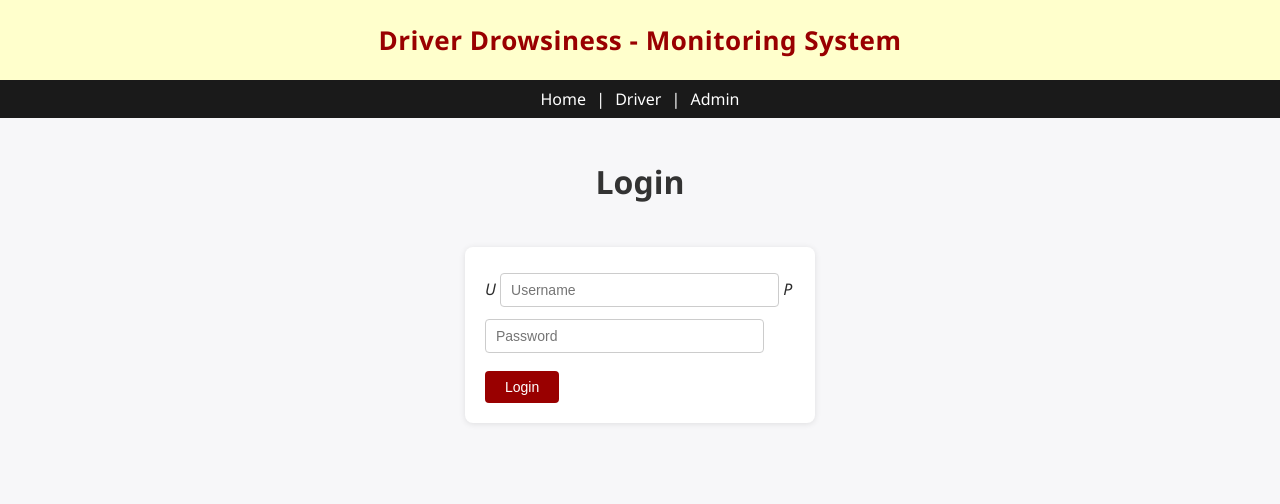
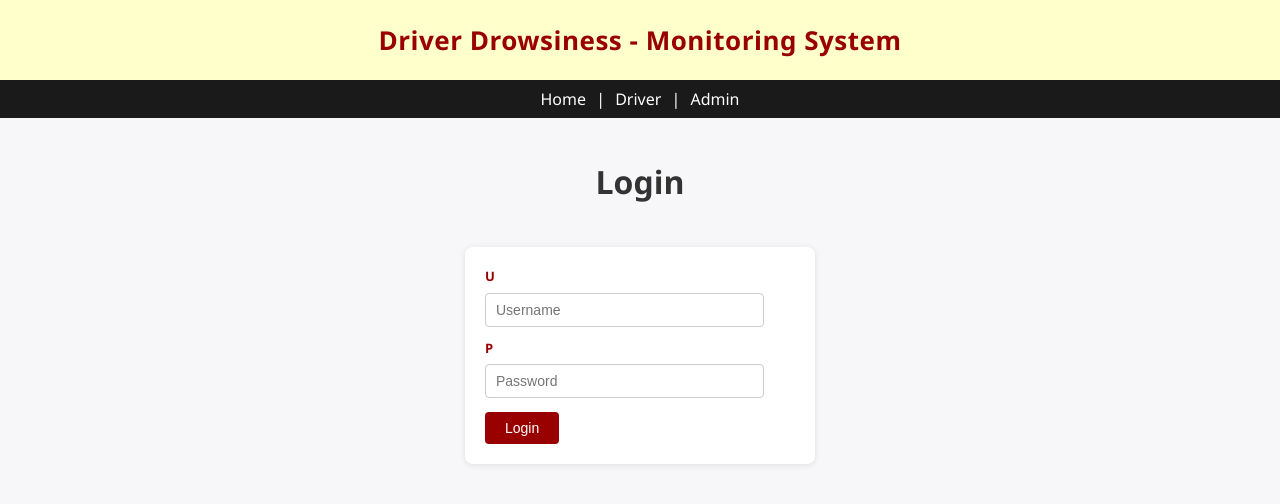
Before and after one commit to jesvinraj/Driver-Drowsiness-Detection, a Flask app: page /login in a window 1280 px wide. Shown: the top 504 px of the page. Run offline with Flask 3, Linux system fonts and the light colour scheme.

Commit message:
Update style.css

```diff
--- a/static/style.css
+++ b/static/style.css
@@ -88,6 +88,7 @@ form {
 input[type="text"],
 input[type="password"],
 input[type="email"] {
+	display: block;
 	padding: 8px 10px;
 	margin: 6px 0;
 	border: 1px solid #ccc;
@@ -151,3 +152,24 @@ img {
 	box-sizing: border-box;
 	text-align: left;
 }
+
+/* ===== Fix U/P icon labels sitting next to fields instead of above them ===== */
+.login form label,
+.register form label {
+	display: block;
+	margin-top: 12px;
+	font-weight: 600;
+	font-style: normal;
+	color: #990000;
+	font-size: 13px;
+}
+
+.login form label:first-of-type,
+.register form label:first-of-type {
+	margin-top: 0;
+}
+
+.login form label i,
+.register form label i {
+	font-style: normal;
+}
```
